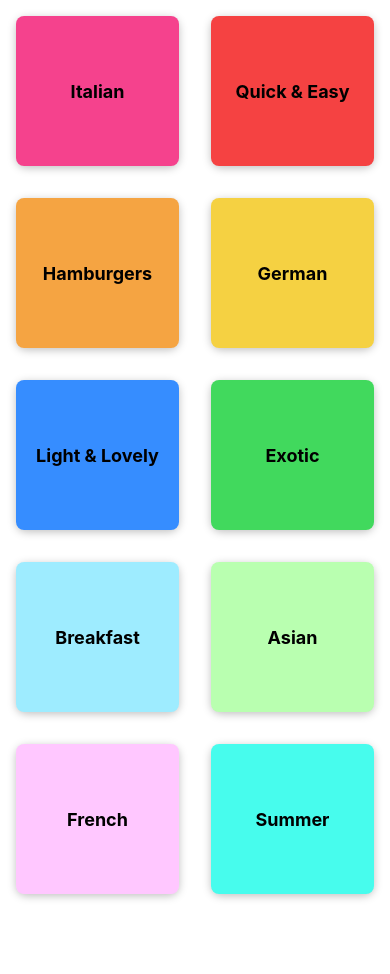
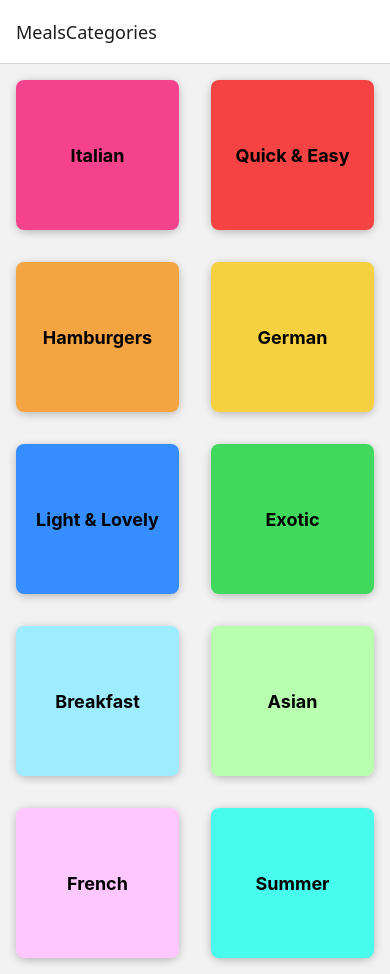
Before and after one commit to TarekAbdo223/PizzaNavigation, a React Native app: screen / in a window 390 px wide. Before the commit the page ends 910 px from the top, so only its background shows below. Built offline with nearby package versions, Linux system fonts and the light colour scheme.

Commit message:
install navigation and stack

```diff
--- a/App.js
+++ b/App.js
@@ -1,12 +1,20 @@
 import { StatusBar } from "expo-status-bar";
 import { SafeAreaView, ScrollView, StyleSheet, Text, View } from "react-native";
 import CategoriesScreen from "./screens/CategoriesScreen";
+import { NavigationContainer } from "@react-navigation/native";
+import { createStackNavigator } from "@react-navigation/stack";
 
+const Stack = createStackNavigator();
 export default function App() {
   return (
-    <SafeAreaView>
-      <CategoriesScreen />
-    </SafeAreaView>
+    <>
+      <StatusBar style="dark" />
+      <NavigationContainer>
+        <Stack.Navigator>
+          <Stack.Screen name="MealsCategories" component={CategoriesScreen} />
+        </Stack.Navigator>
+      </NavigationContainer>
+    </>
   );
 }
 
--- a/package.json
+++ b/package.json
@@ -10,11 +10,15 @@
     "eject": "expo eject"
   },
   "dependencies": {
+    "@react-navigation/native": "^7.0.13",
+    "@react-navigation/stack": "^7.0.18",
     "expo": "^49.0.0",
     "expo-status-bar": "~1.6.0",
     "react": "18.2.0",
     "react-dom": "18.2.0",
     "react-native": "0.72.10",
+    "react-native-safe-area-context": "4.6.3",
+    "react-native-screens": "~3.22.0",
     "react-native-web": "~0.19.6"
   },
   "devDependencies": {
```
Also changed, not shown: 2 other files (tests, documents, lock files or other folders).
